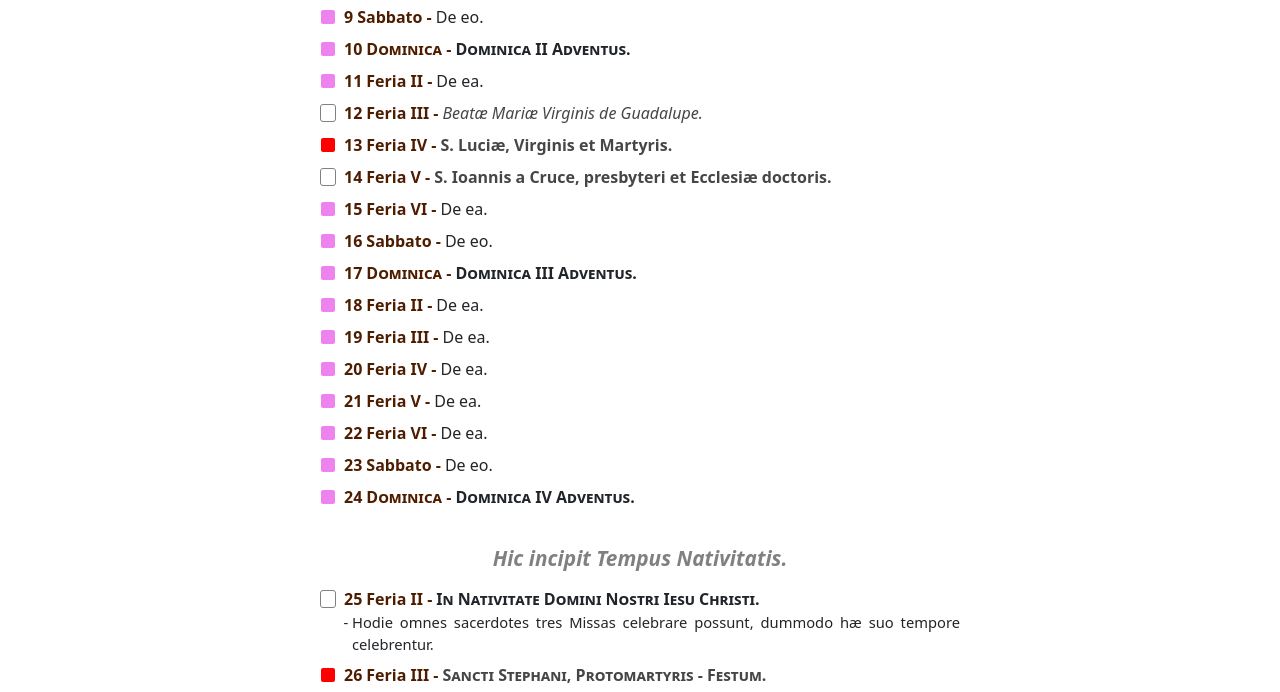
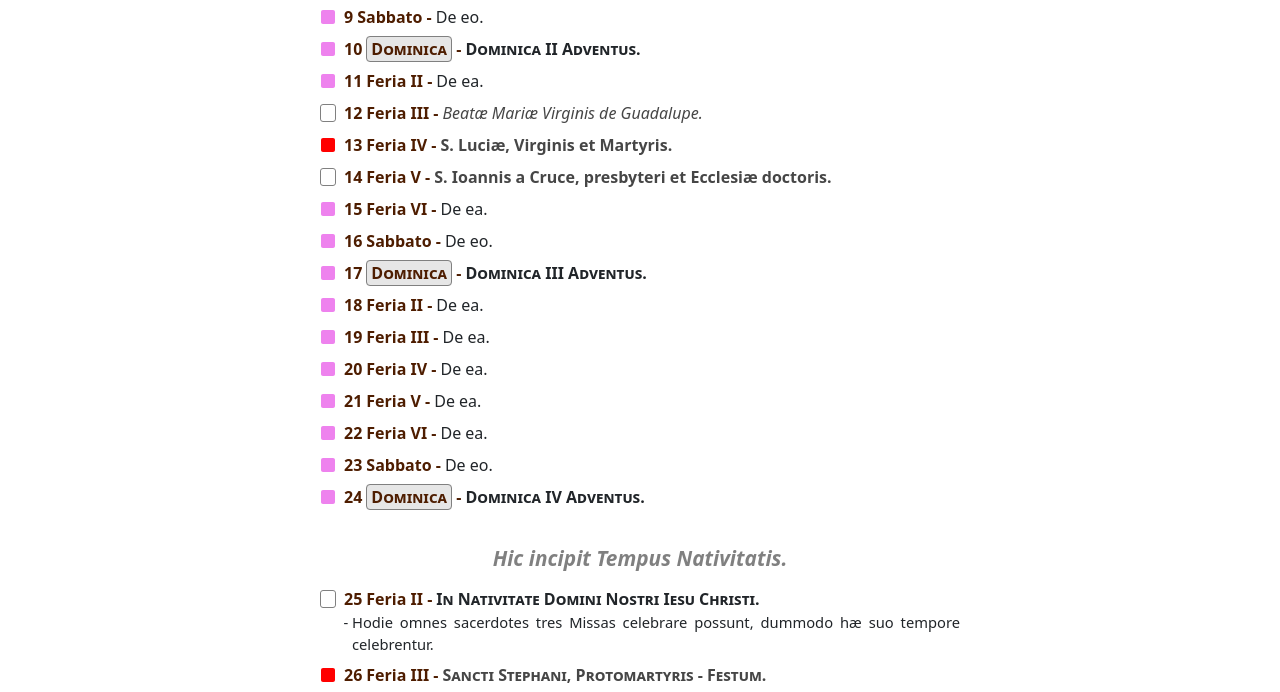
Before and after one commit to Augustinus-Altovadensis/ordomatic, a plain HTML site: page index.html in a window 1280 px wide. Shown: the part 802-1494 px from the top of the page. Drawn offline with Linux system fonts and the light colour scheme.

Commit message:
Style "Dominica".

```diff
--- a/static/css/ordomatic.css
+++ b/static/css/ordomatic.css
@@ -120,6 +120,14 @@ ul {
     font-size: 0.92em;
 }
 
+.dominica {
+    background-color: rgb(230, 230, 230);
+    border: 1px solid grey;
+    border-radius: 4px;
+    font-variant: small-caps;
+    padding: 1px 4px 1px 4px;
+}
+
 .solemnitas-major {
     font-variant: small-caps;
     font-weight: bold;
--- a/static/js/functions.js
+++ b/static/js/functions.js
@@ -1,5 +1,5 @@
 function weekday_human_readable(weekday) {
-  return ['<span class="small-caps">Dominica</span>', 'Feria II', 'Feria III', 'Feria IV', 'Feria V', 'Feria VI', 'Sabbato'][weekday];
+  return ['<span class="dominica">Dominica</span>', 'Feria II', 'Feria III', 'Feria IV', 'Feria V', 'Feria VI', 'Sabbato'][weekday];
 }
 
 function month_human_readable(month) {
```
